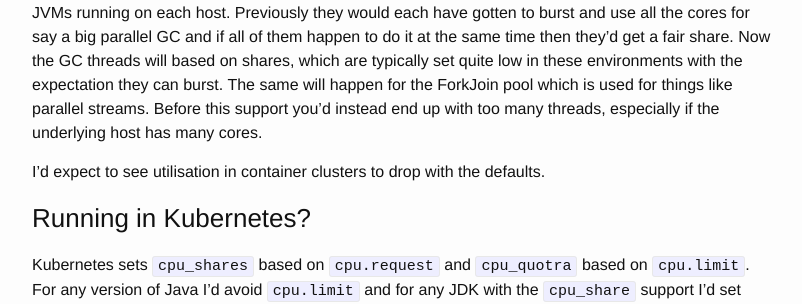
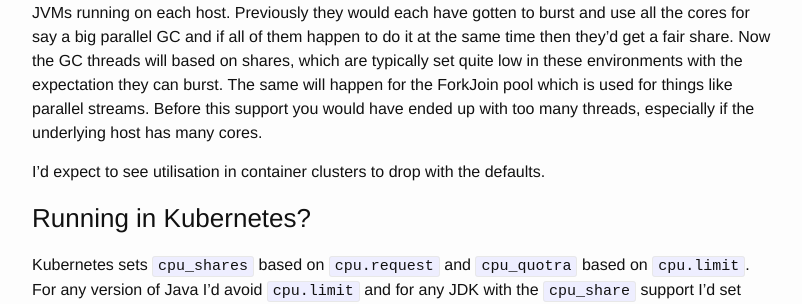
Before and after one commit to chbatey/chbatey.github.io, a Jekyll site: the page built from _posts/2018-11-17-docker-jvm-k8s.md, in a window 1280 px wide and 900 px high, scrolled down 1740 px. Shown: the part 285-589 px from the top of the window, without its empty margins (238-1040 px from the left). Built offline with Jekyll 4.4.1, drawn with Linux system fonts in a browser that asks for light colours; comment, search, counter and statistics services are not loaded; some of the changed text lies outside the part shown.

Commit message:
Fix grammer

```diff
--- a/_posts/2018-11-17-docker-jvm-k8s.md
+++ b/_posts/2018-11-17-docker-jvm-k8s.md
@@ -94,7 +94,7 @@ containers to Kubernetes. There will be many containers with JVMs running on eac
 each have gotten to burst and use all the cores for say a big parallel GC and if all of them happen to do it
 at the same time then they'd get a fair share. Now the GC threads will based on shares, which are typically set
 quite low in these environments with the expectation they can burst. The same will happen for the ForkJoin pool
-which is used for things like parallel streams. Before this support you'd instead end up with too many threads,
+which is used for things like parallel streams. Before this support you would have ended up with too many threads,
 especially if the underlying host has many cores.
 
 I'd expect to see utilisation in container clusters to drop with the defaults.
```
